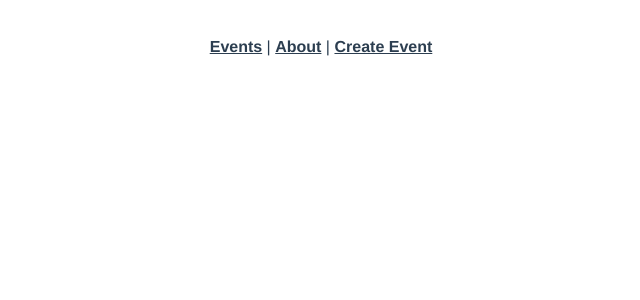
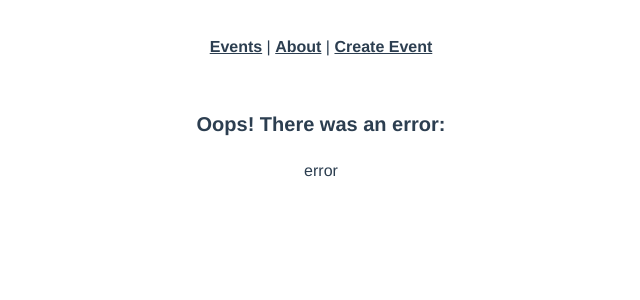
Before and after one commit to MrGultekin/vuex-intro, a Vue app: page /error/1 in a window 1280 px wide. Shown: the top 300 px of the page, without its empty margins (319-959 px from the left). Built offline with nearby package versions, Linux system fonts and the light colour scheme.

Commit message:
ErrorDisplay.vue created and its route added.

```diff
--- a/src/router/index.js
+++ b/src/router/index.js
@@ -3,6 +3,7 @@
 import EventDetails from '@/views/EventDetails.vue'
 import EventCreate from '@/views/EventCreate.vue'
 import About from '@/views/About.vue'
+import ErrorDisplay from '@/views/ErrorDisplay'
 
 const routes = [
   {
@@ -25,6 +26,12 @@
     path: '/about',
     name: 'About',
     component: About
+  },
+  {
+    path: '/error/:error',
+    name: 'ErrorDisplay',
+    props: true,
+    component: ErrorDisplay
   }
 ]
 
--- /dev/null
+++ b/src/views/ErrorDisplay.vue
@@ -0,0 +1,12 @@
+<template>
+  <h4>Oops! There was an error:</h4>
+  <p>{{ 'error' }}</p>
+</template>
+
+<script>
+export default {
+  props: ['error']
+}
+</script>
+
+<style scoped></style>
```
